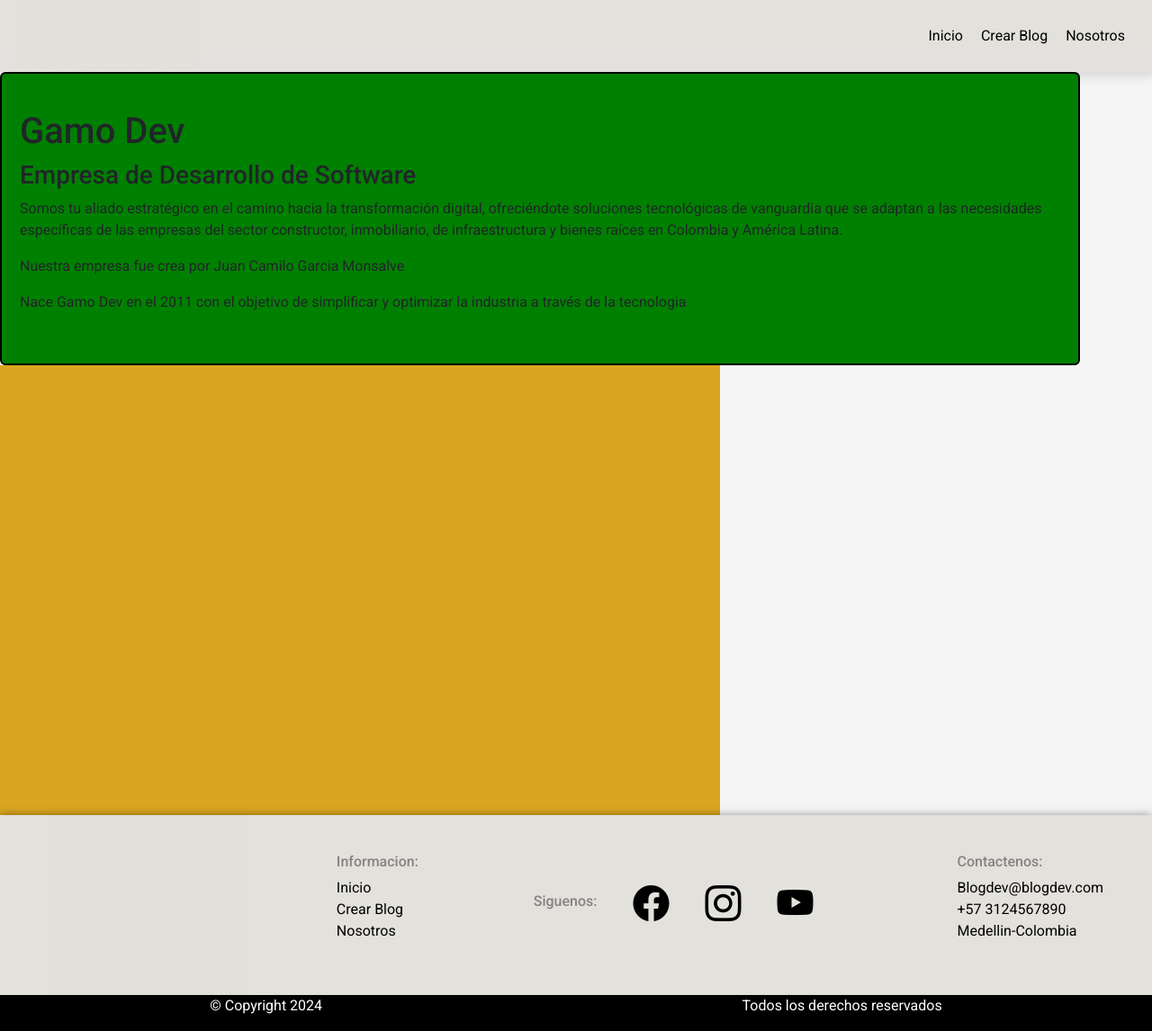
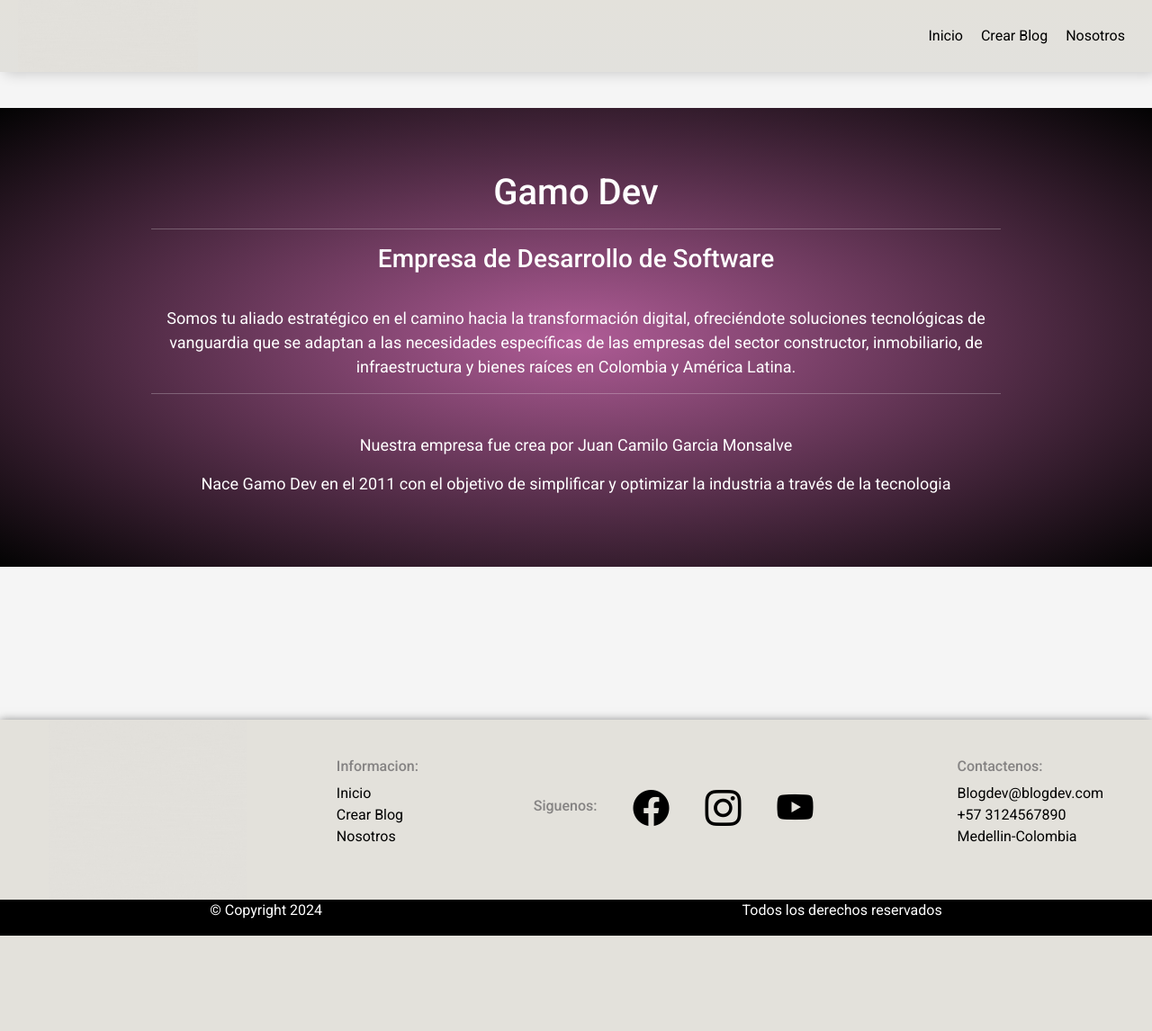
Before and after one commit to Jkpepo/Blog_Django, a Django app: template Blog_Django/Blog/templates/nosotros.html in a window 1280 px wide. Shown: the whole page at 90% size. After the commit the page ends 1040 px from the top, so only its background shows below. Run offline with Django 3.2, Linux system fonts and the light colour scheme; the template is opened without the code that fills it, so the values that code supplies are empty; some libraries are stand-ins or nearby versions.

Commit message:
configuraciones
-Configuracion en archivos gitignore para que me permita ver la base de datos en otro ordenador
-Estilo basico pagina Nosotros

```diff
--- a/Blog_Django/Blog/static/css/estilos.css
+++ b/Blog_Django/Blog/static/css/estilos.css
@@ -145,19 +145,43 @@ header h1{
 
 /* Nosotros */
 article{
-    width: 1200px;
-    padding: 20px;
+    width: 100%;
+    height: 100%;
+    padding: 50px;
+    margin-top: 40px;
     padding-bottom: 40px;
-    box-shadow: -10px 0 20px -30px black;
-    border-radius: 6px;
-    background: green;
-    border:solid 2px black;
-
+    background: radial-gradient(rgb(175, 92, 150),rgb(3, 3, 3));
 
 }
 article h1{
     margin-top: 20px;
 
+}
+
+
+.contenedoraside{
+
+    width: 800px;
+    height:100px;
+    align-items: center;
+    justify-content: center;
+    margin: auto;
+    margin-top: 40px;
+    margin-bottom: 30px;
+}
+
+.contenedoraside img{
+
+    width: 100px;
+}
+.contenedorarticle{
+    text-align: center;
+    width: 80%;
+    height: 400px;
+    /* background: linear-gradient(rgb(14, 188, 241),rgb(236, 236, 230)); */
+    margin: auto;
+    font-size: 18px;
+    color: white;
 }
 
 /*Contenedores Home */
@@ -423,18 +447,7 @@ article h1{
     height: 40px;
 }
 
-.contenedoraside{
-    background: goldenrod;
-    width: 800px;
-    height:500px;
-    align-items: center;
-    justify-content: center;
-}
 
-.contenedoraside img{
-
-    width: 100px;
-}
 
 /* Editar publicacion */
 
--- a/Blog_Django/Blog/templates/nosotros.html
+++ b/Blog_Django/Blog/templates/nosotros.html
@@ -7,16 +7,19 @@
 
     <div class="contenedorarticle">
         <h1>Gamo Dev</h1>
-        <h3>Empresa de Desarrollo de Software</h3>
+        <hr>
+        <h3>Empresa de Desarrollo de Software</h3><br>
         <p>Somos tu aliado estratégico en el camino hacia la transformación digital,
             ofreciéndote soluciones tecnológicas de vanguardia que se adaptan a las necesidades específicas de las empresas del sector
             constructor, inmobiliario, de infraestructura y bienes raíces en Colombia y América Latina.
-        </p>
+            <hr>
+        </p><br>
+        <p>Nuestra empresa fue crea por Juan Camilo Garcia Monsalve </p>
+        <p>Nace Gamo Dev en el 2011 con el objetivo de simplificar y optimizar la industria a través de la tecnologia </p>
     </div>
     <div class="historia">
 
-        <p>Nuestra empresa fue crea por Juan Camilo Garcia Monsalve </p>
-        <p>Nace Gamo Dev en el 2011 con el objetivo de simplificar y optimizar la industria a través de la tecnologia </p>
+
     </div>
 </article>
 <aside>
```
Also changed, not shown: Blog_Django/db.sqlite3 (added), 1 other file.
